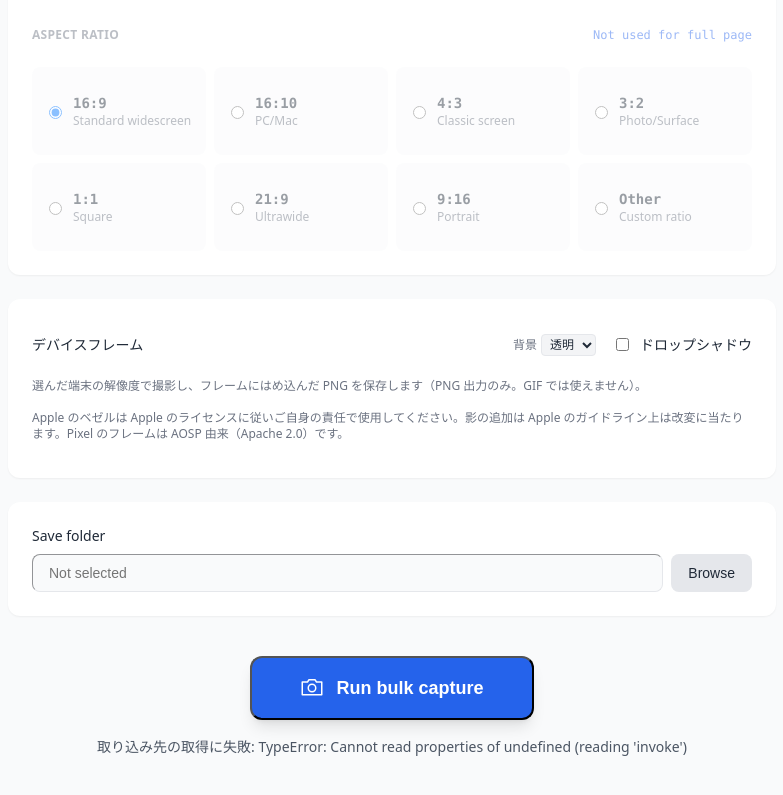
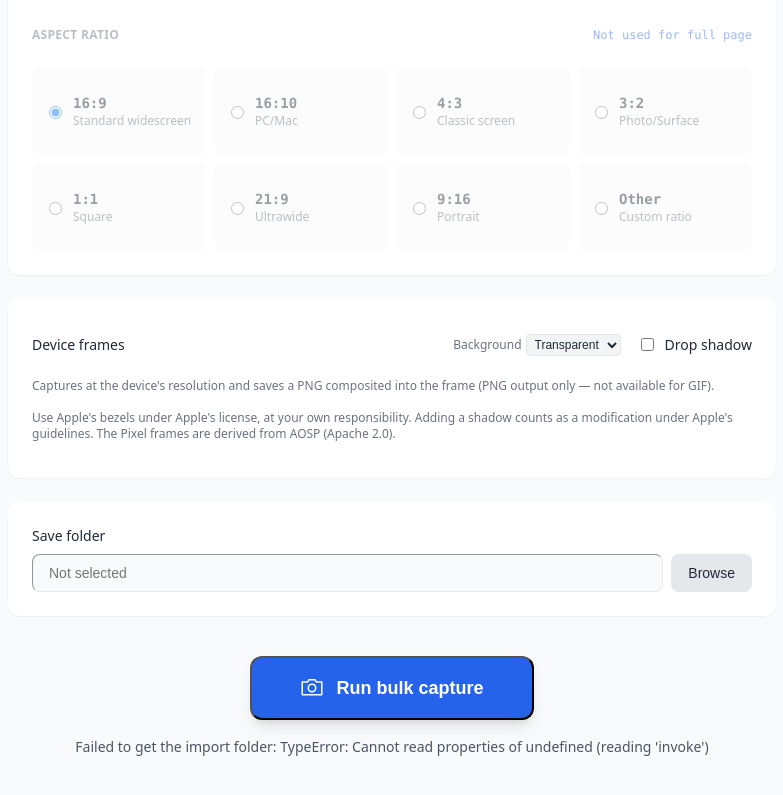
Before and after one commit to annrie/ResponsiveShot, a Vue app: page / in a window 1280 px wide. Shown: the part 1164-1959 px from the top of the page, without its empty margins (248-1031 px from the left). Built offline with nearby package versions, Linux system fonts and the light colour scheme.

Commit message:
feat(i18n): ✨ DeviceFramePanel の UI 文字列を t() 化

```diff
--- a/src/components/DeviceFramePanel.vue
+++ b/src/components/DeviceFramePanel.vue
@@ -1,9 +1,12 @@
 <script setup lang="ts">
 import { computed, onMounted, ref } from 'vue'
+import { useI18n } from 'vue-i18n'
 import { invoke } from '@tauri-apps/api/core'
 import { open } from '@tauri-apps/plugin-dialog'
 import { openUrl } from '@tauri-apps/plugin-opener'
 import type { DeviceSelection, FrameStatus, ImportReport } from '../types/frames'
+
+const { t } = useI18n()
 
 defineProps<{ disabled: boolean }>()
 const selected = defineModel<DeviceSelection[]>('selected', { required: true })
@@ -35,31 +38,21 @@ const emit = defineEmits<{ status: [message: string] }>()
 
 const frames = ref<FrameStatus[]>([])
 const framesDir = ref('')
-const vendorLabels: Record<FrameStatus['vendor'], string> = { apple: 'Apple', google: 'Google' }
+const vendorLabel = (v: FrameStatus['vendor']) => t(`frames.vendor.${v}`)
 const categoryOrder: FrameStatus['category'][] = ['phone', 'tablet', 'laptop', 'desktop', 'display']
-const categoryLabels: Record<FrameStatus['category'], string> = {
-  phone: 'スマートフォン',
-  tablet: 'タブレット',
-  laptop: 'ノート PC',
-  desktop: 'デスクトップ',
-  display: 'ディスプレイ',
-}
+const categoryLabel = (c: FrameStatus['category']) => t(`frames.category.${c}`)
 const APPLE_DESIGN_RESOURCES = 'https://developer.apple.com/design/resources/#product-bezels'
-const stateLabels: Record<FrameStatus['state'], string> = {
-  bundled: '同梱',
-  imported: '取り込み済み',
-  missing: '未取り込み',
-}
+const stateLabel = (s: FrameStatus['state']) => t(`frames.state.${s}`)
 
 const groups = computed(() =>
   (['apple', 'google'] as const)
     .map(vendor => ({
       vendor,
-      label: vendorLabels[vendor],
+      label: vendorLabel(vendor),
       sections: categoryOrder
         .map(category => ({
           category,
-          label: categoryLabels[category],
+          label: categoryLabel(category),
           items: frames.value.filter(f => f.vendor === vendor && f.category === category),
         }))
         .filter(s => s.items.length > 0),
@@ -83,13 +76,13 @@ const refresh = async () => {
     frames.value = await invoke<FrameStatus[]>('list_frames')
     reconcile()
   } catch (e) {
-    emit('status', `フレーム一覧の取得に失敗: ${e}`)
+    emit('status', t('frames.status.listFailed', { error: e }))
   }
   try {
     framesDir.value = await invoke<string>('get_frames_dir')
   } catch (e) {
     framesDir.value = ''
-    emit('status', `取り込み先の取得に失敗: ${e}`)
+    emit('status', t('frames.status.dirFailed', { error: e }))
   }
 }
 
@@ -115,28 +108,31 @@ const openOfficial = async (url: string) => {
   try {
     await openUrl(url)
   } catch (e) {
-    emit('status', `ブラウザを開けませんでした: ${e}`)
+    emit('status', t('frames.status.openFailed', { error: e }))
   }
 }
 
 const runImport = async (path: string) => {
   importing.value = true
-  emit('status', 'フレームを取り込んでいます...')
+  emit('status', t('frames.status.importing'))
   try {
     const report = await invoke<ImportReport>('import_frames', { path })
     await refresh()
     const names = report.imported.map(i => `${i.id} (${i.variant})`).join(', ')
     const skipped = report.skipped.length
-      ? ` / スキップ ${report.skipped.length} 件: ${report.skipped.map(s => s.reason).join('; ')}`
+      ? t('frames.status.skipped', {
+          count: report.skipped.length,
+          reasons: report.skipped.map(s => s.reason).join('; '),
+        })
       : ''
     emit(
       'status',
       report.imported.length
-        ? `取り込み完了: ${names}${skipped}（保存先: ${framesDir.value}）`
-        : `取り込めるフレームがありませんでした${skipped}`
+        ? t('frames.status.imported', { names, skipped, dir: framesDir.value })
+        : t('frames.status.nothingImported', { skipped })
     )
   } catch (e) {
-    emit('status', `取り込みエラー: ${e}`)
+    emit('status', t('frames.status.importError', { error: e }))
   } finally {
     importing.value = false
   }
@@ -167,26 +163,26 @@ defineExpose({ refresh })
     :class="{ 'opacity-45 pointer-events-none': disabled }"
   >
     <div class="flex justify-between items-center mb-1">
-      <h2 class="text-sm font-medium">デバイスフレーム</h2>
+      <h2 class="text-sm font-medium">{{ t('frames.heading') }}</h2>
       <div class="flex items-center gap-4 text-sm">
         <label class="flex items-center gap-1">
-          <span class="text-xs text-gray-500 dark:text-gray-400">背景</span>
+          <span class="text-xs text-gray-500 dark:text-gray-400">{{ t('frames.background.label') }}</span>
           <select
             :value="bgMode"
             @change="setBgMode(($event.target as HTMLSelectElement).value as BgMode)"
             class="text-xs text-gray-800 dark:text-gray-100 bg-gray-100 dark:bg-gray-900 border border-gray-200 dark:border-gray-700 rounded px-1 py-0.5"
           >
-            <option value="transparent">透明</option>
-            <option value="white">白</option>
-            <option value="black">黒</option>
-            <option value="custom">任意</option>
+            <option value="transparent">{{ t('frames.background.transparent') }}</option>
+            <option value="white">{{ t('frames.background.white') }}</option>
+            <option value="black">{{ t('frames.background.black') }}</option>
+            <option value="custom">{{ t('frames.background.custom') }}</option>
           </select>
           <input
             v-if="bgMode === 'custom'"
             :value="background"
             @input="background = ($event.target as HTMLInputElement).value"
             type="text"
-            placeholder="#rrggbb"
+            :placeholder="t('frames.background.customPlaceholder')"
             spellcheck="false"
             class="w-24 text-xs font-mono text-gray-800 dark:text-gray-100 bg-gray-100 dark:bg-gray-900 border rounded px-1 py-0.5"
             :class="backgroundInvalid ? 'border-red-400' : 'border-gray-200 dark:border-gray-700'"
@@ -194,12 +190,12 @@ defineExpose({ refresh })
         </label>
         <label class="flex items-center gap-2 cursor-pointer">
           <input type="checkbox" v-model="shadow" class="text-blue-500 rounded" />
-          ドロップシャドウ
+          {{ t('frames.shadow') }}
         </label>
       </div>
     </div>
     <p class="text-xs text-gray-500 dark:text-gray-400 mb-4">
-      選んだ端末の解像度で撮影し、フレームにはめ込んだ PNG を保存します（PNG 出力のみ。GIF では使えません）。
+      {{ t('frames.intro') }}
     </p>
 
     <div v-for="g in groups" :key="g.vendor" class="mb-4 last:mb-0">
@@ -234,7 +230,7 @@ defineExpose({ refresh })
                   : 'bg-green-100 dark:bg-green-900/40 text-green-700 dark:text-green-300'
               "
             >
-              {{ stateLabels[f.state] }}
+              {{ stateLabel(f.state) }}
             </span>
             <select
               v-if="f.state === 'imported' && f.variants.length > 1 && isSelected(f.id)"
@@ -250,21 +246,21 @@ defineExpose({ refresh })
               @click.prevent="openOfficial(f.source_url ?? '')"
               class="text-xs text-blue-500 hover:text-blue-600 dark:text-blue-400 underline"
             >
-              公式
+              {{ t('frames.official') }}
             </button>
           </label>
         </div>
       </div>
       <div v-if="g.vendor === 'apple'" class="mt-3 flex flex-wrap items-center gap-2">
         <span class="text-xs text-gray-500 dark:text-gray-400 w-full basis-full">
-          ① 「公式サイトを開く」で Apple Design Resources をブラウザで開き、② ブラウザで対応機種（iPhone / iPad / MacBook / iMac / Studio Display）の Product Bezels（DMG）をダウンロードしてください（進行状況はブラウザのダウンロード欄に表示されます。アプリはダウンロードしません）。③ ダウンロードした DMG ファイルを「DMG / PNG を取り込む」で選ぶと取り込まれます。
+          {{ t('frames.hint') }}
         </span>
         <button
           type="button"
           @click="openOfficial(APPLE_DESIGN_RESOURCES)"
           class="px-3 py-1.5 text-xs font-medium rounded-md bg-gray-200 hover:bg-gray-300 dark:bg-gray-700 dark:hover:bg-gray-600"
         >
-          公式サイトを開く
+          {{ t('frames.openOfficial') }}
         </button>
         <button
           type="button"
@@ -272,7 +268,7 @@ defineExpose({ refresh })
           :disabled="importing"
           class="px-3 py-1.5 text-xs font-medium rounded-md bg-gray-200 hover:bg-gray-300 dark:bg-gray-700 dark:hover:bg-gray-600 disabled:opacity-50"
         >
-          DMG / PNG を取り込む
+          {{ t('frames.importDmg') }}
         </button>
         <button
           type="button"
@@ -280,12 +276,12 @@ defineExpose({ refresh })
           :disabled="importing"
           class="px-3 py-1.5 text-xs font-medium rounded-md bg-gray-200 hover:bg-gray-300 dark:bg-gray-700 dark:hover:bg-gray-600 disabled:opacity-50"
         >
-          フォルダを取り込む
+          {{ t('frames.importFolder') }}
         </button>
       </div>
     </div>
     <p class="mt-4 text-xs text-gray-500 dark:text-gray-400">
-      Apple のベゼルは Apple のライセンスに従いご自身の責任で使用してください。影の追加は Apple のガイドライン上は改変に当たります。Pixel のフレームは AOSP 由来（Apache 2.0）です。
+      {{ t('frames.license') }}
     </p>
   </section>
 </template>
```
